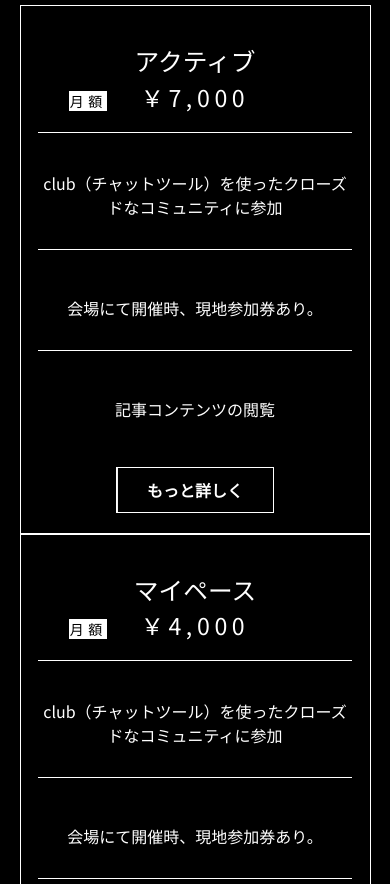
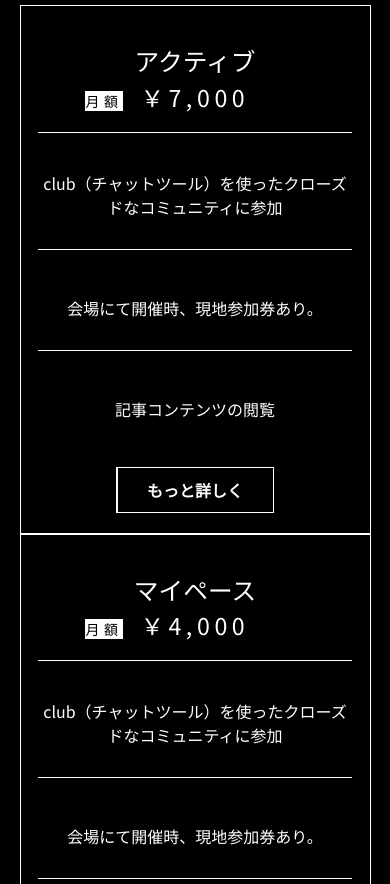
Before and after one commit to ryoheyyattaze/demosite3, a plain HTML site: page index.html in a window 390 px wide. Shown: the part 3117-4001 px from the top of the page. Drawn offline with nearby package versions, Linux system fonts and the light colour scheme; a web font is replaced by a local one.

Commit message:
Add files via upload

```diff
--- a/styles/style.scss
+++ b/styles/style.scss
@@ -323,14 +323,14 @@ html {
   }
 }
 
-@media screen and (max-width: 400px) {
+@media screen and (max-width: 420px) {
   .menu {
     &__inner {
       & > h3 {
         &::before {
           position: absolute;
           top: 14%;
-          left: 10%;
+          left: 15%;
         }
       }
     }
```
Also changed, not shown: styles/style.css.
